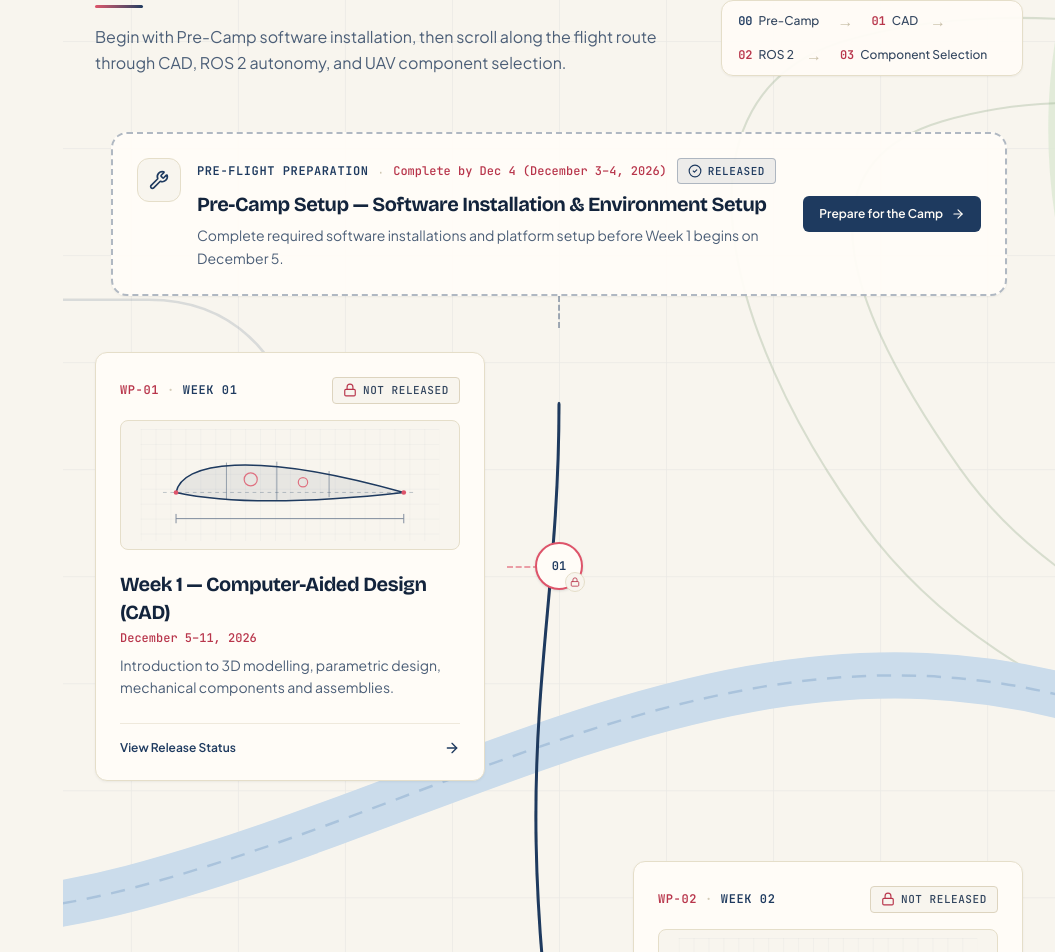
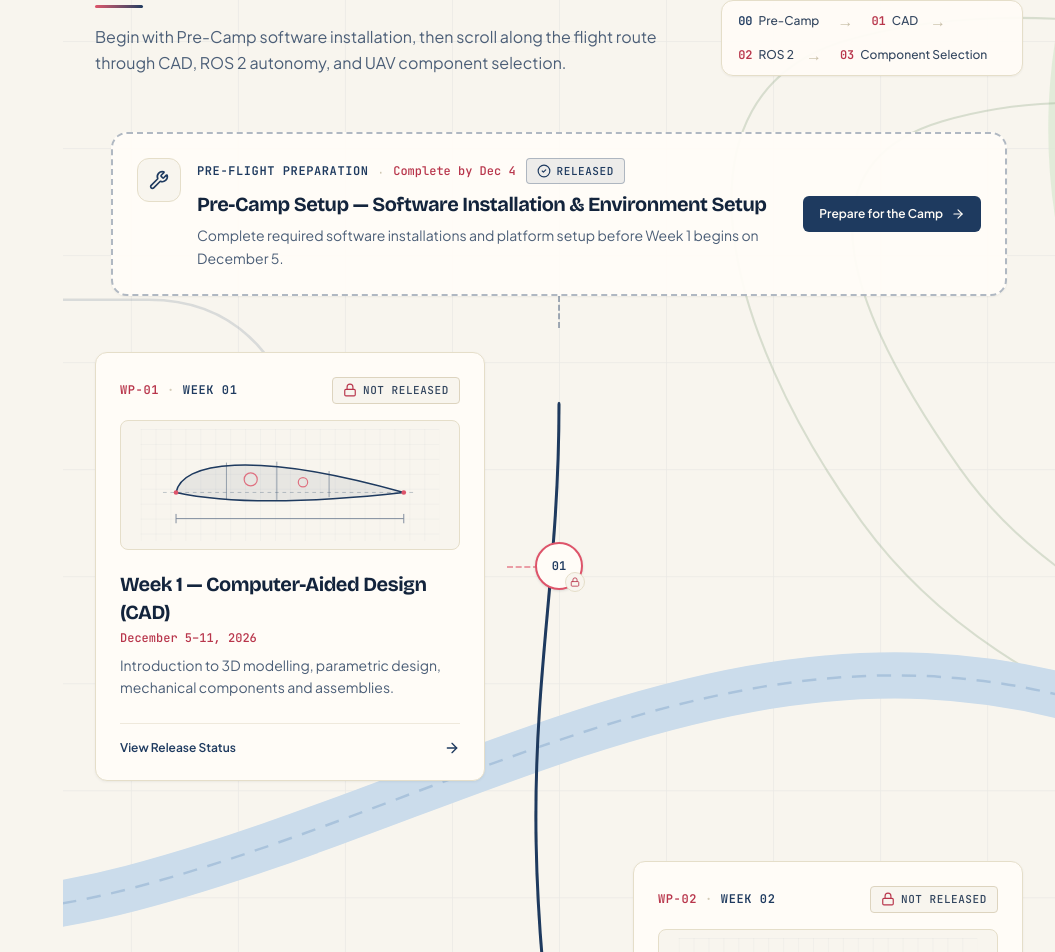
Before and after one commit to CSSIDDHARTH/AMC_winter_camp_website, a React (Vite) app: page / in a window 1280 px wide. Shown: the part 1706-2658 px from the top of the page, without its empty margins (225-1280 px from the left). Built offline with nearby package versions, Linux system fonts and the light colour scheme.

Commit message:
Remove redundant December 3–4 date from roadmap

```diff
--- a/src/components/Roadmap.tsx
+++ b/src/components/Roadmap.tsx
@@ -347,7 +347,7 @@ export function Roadmap() {
                     </span>
                     <span aria-hidden="true" className="text-[#C8BFA8]">·</span>
                     <span className="font-mono text-xs font-medium text-[#B8354B]">
-                      {campConfig.preCamp.shortDateLabel} ({campConfig.preCamp.dateLabel})
+                      {campConfig.preCamp.shortDateLabel}
                     </span>
                     <StatusBadge released={campConfig.preCamp.released} />
                   </div>
```
